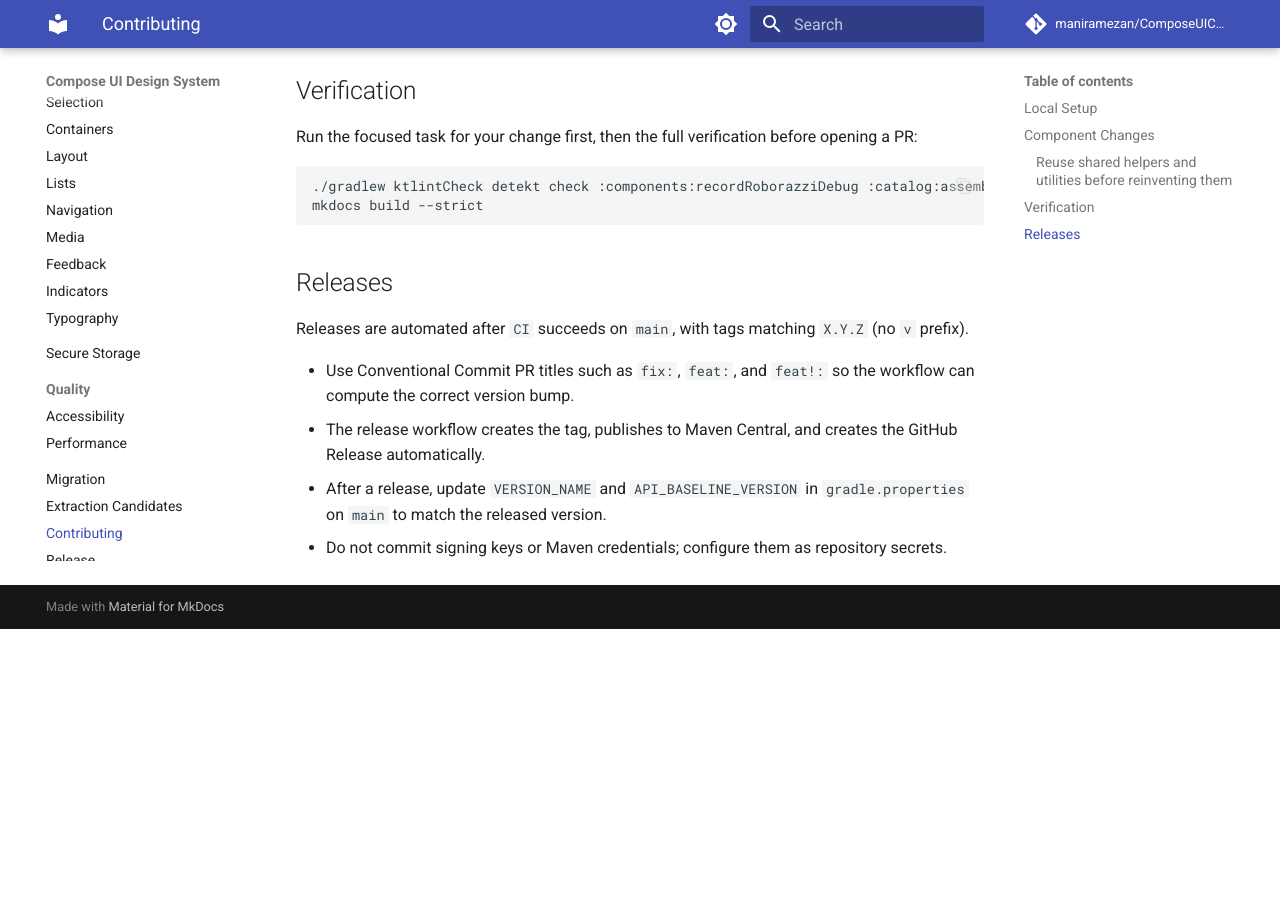
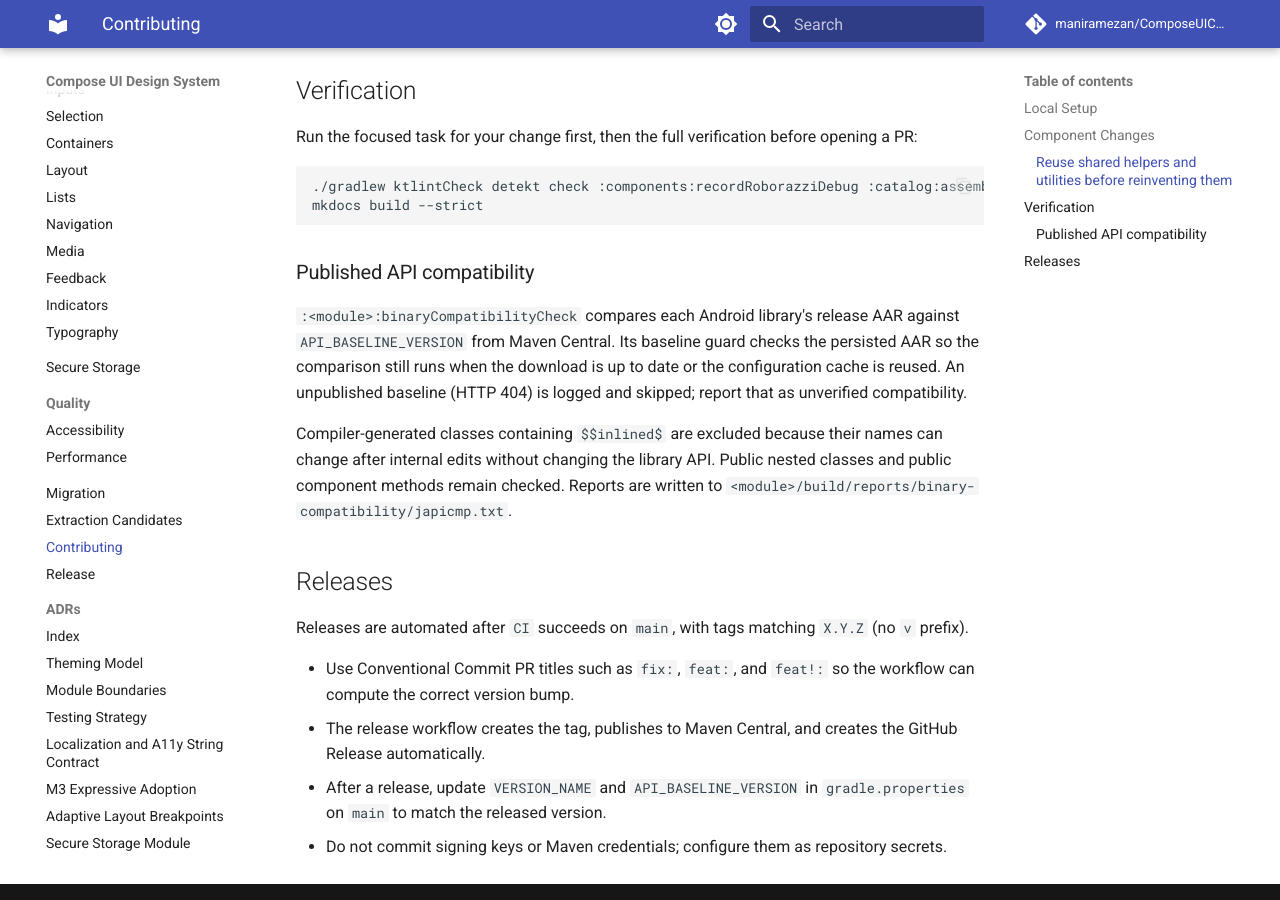
Before and after one commit to maniramezan/ComposeUIComponents, an MkDocs documentation site: the page built from docs/contributing.md, in a window 1280 px wide and 900 px high, scrolled down 1641 px. Built offline with MkDocs 1.6.1 and Material for MkDocs 9.7.7, drawn with Linux system fonts in a browser that asks for light colours; comment, search, counter and statistics services are not loaded; before the commit the page ends 2270 px from its top, so only the background shows below that.

Commit message:
fix(build): preserve binary compatibility checks across cached builds (#116)
* fix(build): preserve binary compatibility checks across cached builds

* chore: align version metadata with published 0.21.0

````diff
--- a/docs/contributing.md
+++ b/docs/contributing.md
@@ -52,6 +52,19 @@ Run the focused task for your change first, then the full verification before op
 mkdocs build --strict
 ```
 
+### Published API compatibility
+
+`:<module>:binaryCompatibilityCheck` compares each Android library's release AAR
+against `API_BASELINE_VERSION` from Maven Central. Its baseline guard checks the
+persisted AAR so the comparison still runs when the download is up to date or the
+configuration cache is reused. An unpublished baseline (HTTP 404) is logged and
+skipped; report that as unverified compatibility.
+
+Compiler-generated classes containing `$$inlined$` are excluded because their names
+can change after internal edits without changing the library API. Public nested
+classes and public component methods remain checked. Reports are written to
+`<module>/build/reports/binary-compatibility/japicmp.txt`.
+
 ## Releases
 
 Releases are automated after `CI` succeeds on `main`, with tags matching `X.Y.Z` (no `v` prefix).
````
Also changed, not shown: 2 other files.
